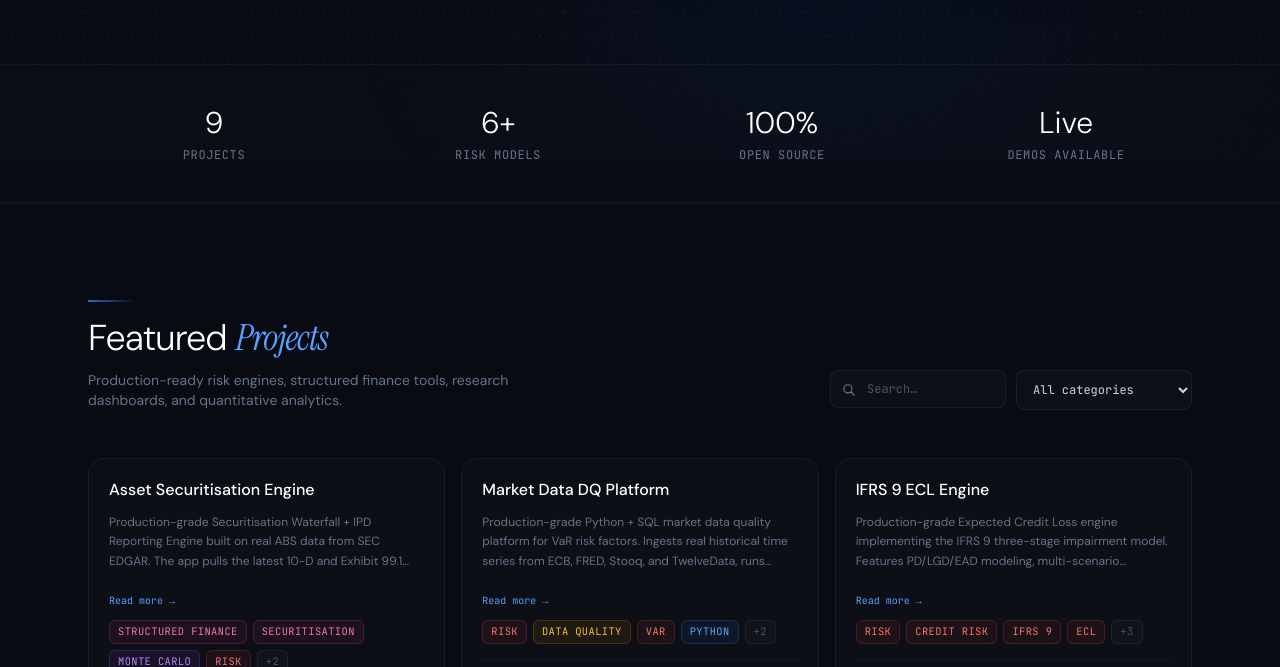
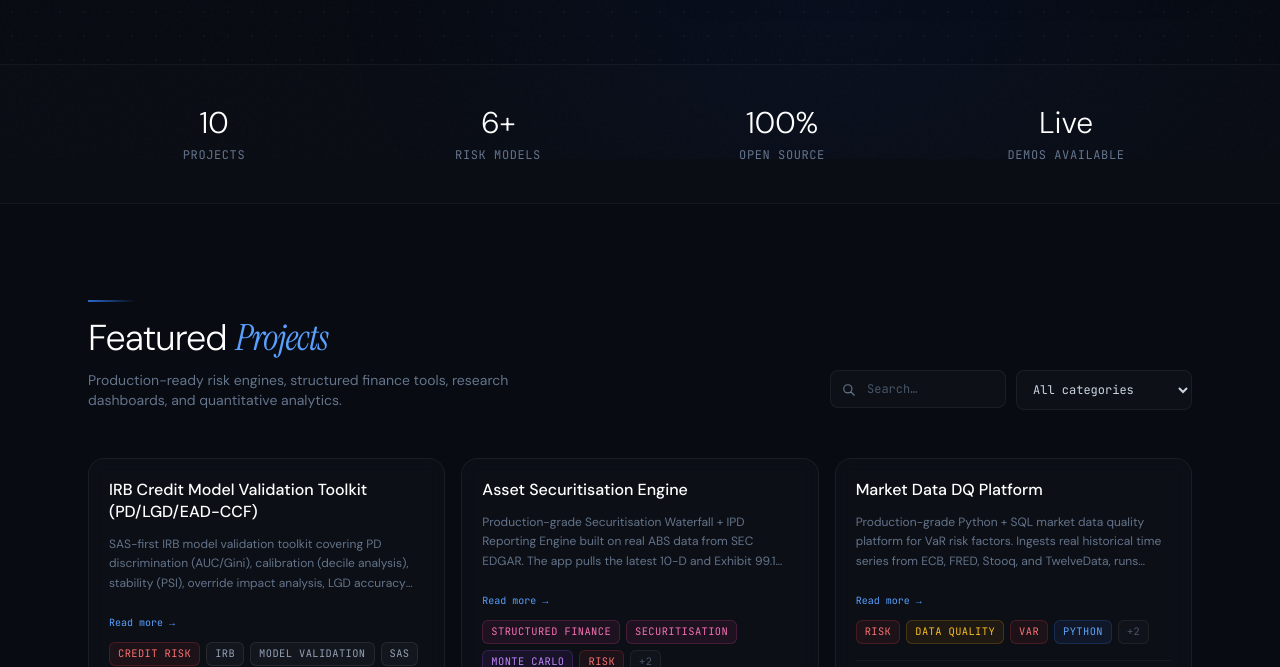
Before and after one commit to k9kanishk/k9kanishk.github.io, a plain HTML site: page index.html in a window 1280 px wide. Shown: the part 641-1308 px from the top of the page. Drawn offline with nearby package versions, Linux system fonts and the light colour scheme.

Commit message:
Add project details for IRB Credit Model Toolkit

```diff
--- a/index.html
+++ b/index.html
@@ -466,6 +466,17 @@
   <script>
     const projects = [
       {
+    title: 'IRB Credit Model Validation Toolkit (PD/LGD/EAD-CCF)',
+    summary: 'SAS-first IRB model validation toolkit covering PD discrimination (AUC/Gini), calibration (decile analysis), stability (PSI), override impact analysis, LGD accuracy with downturn stress testing (recovery haircut scenarios), and EAD/CCF backtesting. Generates automated RAG-rated findings log aligned to CRR Articles 179/181/182 and EBA GL/2017/16, with 7 Excel report outputs and an interactive Dash dashboard for results visualization.',
+    tags: ['Credit Risk', 'IRB', 'Model Validation', 'SAS', 'Python', 'Dash', 'EBA/CRR'],
+    links: {
+        code: 'https://github.com/k9kanishk/irb_validation_toolkit',
+        paper: '',
+        demo: 'https://irb-validation-toolkit.onrender.com/'
+    }
+},
+
+      {
         title: 'Asset Securitisation Engine',
         summary: 'Production-grade Securitisation Waterfall + IPD Reporting Engine built on real ABS data from SEC EDGAR. The app pulls the latest 10-D and Exhibit 99.1 (BMW Vehicle Owner Trust), parses deal cashflows, fees, tranche balances, reserve movements, and runs separate interest/principal waterfalls to generate a full IPD pack (Available Funds, Priority of Payments, Note Rollforward, Investor Summary). Includes an audit-grade Reconciliation sheet that matches trustee/servicer reporting to the cent at tranche and deal totals, with downloadable Excel outputs and a deployable web UI.',
         tags: ['Structured Finance', 'Securitisation', 'Monte Carlo', 'Risk', 'Python', 'Cash Flow Modeling'],
```
